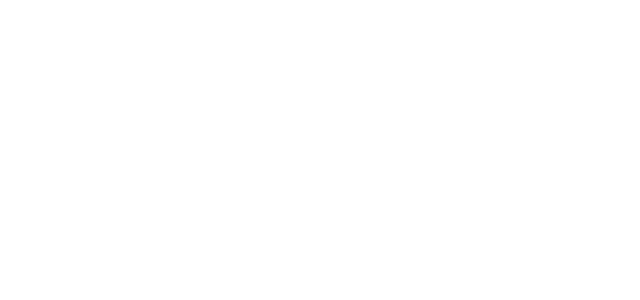
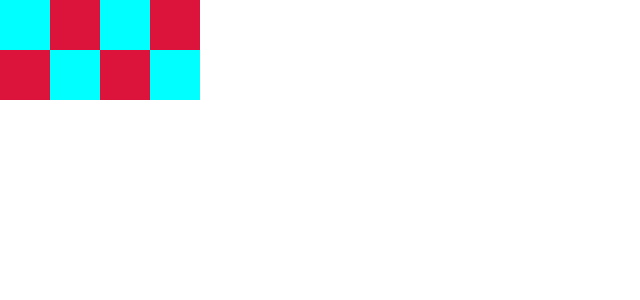
Before and after one commit to macadiz/bomber-guy-react, a React (Create React App) app: page / in a window 1280 px wide. Shown: the top 300 px of the page, without its empty margins (0-640 px from the left). Built offline with nearby package versions, Linux system fonts and the light colour scheme.

Commit message:
Basic map drawing

```diff
--- a/src/App.css
+++ b/src/App.css
@@ -1,38 +1,24 @@
-.App {
-  text-align: center;
+.map-grid {
+  display: flex;
+  flex-direction: column;
 }
 
-.App-logo {
-  height: 40vmin;
-  pointer-events: none;
+.map-row {
+  display: flex;
 }
 
-@media (prefers-reduced-motion: no-preference) {
-  .App-logo {
-    animation: App-logo-spin infinite 20s linear;
-  }
+.map-cell {
+  display: flex;
+  align-items: center;
+  justify-content: center;
+  width: 50px;
+  height: 50px;
 }
 
-.App-header {
-  background-color: #282c34;
-  min-height: 100vh;
-  display: flex;
-  flex-direction: column;
-  align-items: center;
-  justify-content: center;
-  font-size: calc(10px + 2vmin);
-  color: white;
+.tile-100 {
+  background-color: aqua;
 }
 
-.App-link {
-  color: #61dafb;
+.tile-110 {
+  background-color: crimson;
 }
-
-@keyframes App-logo-spin {
-  from {
-    transform: rotate(0deg);
-  }
-  to {
-    transform: rotate(360deg);
-  }
-}
--- a/src/App.tsx
+++ b/src/App.tsx
@@ -1,10 +1,75 @@
-import React from 'react';
-import './App.css';
+import React, { useEffect } from "react";
+import "./App.css";
+import useGameHandler from "./GameHandlerContext/Hook/useGameHandler";
+
+const defaultMapData = [
+  {
+    id: 1,
+    cells: [
+      {
+        id: 1,
+        value: 100,
+      },
+      {
+        id: 2,
+        value: 110,
+      },
+      {
+        id: 3,
+        value: 100,
+      },
+      {
+        id: 4,
+        value: 110,
+      },
+    ],
+  },
+  {
+    id: 2,
+    cells: [
+      {
+        id: 1,
+        value: 110,
+      },
+      {
+        id: 2,
+        value: 100,
+      },
+      {
+        id: 3,
+        value: 110,
+      },
+      {
+        id: 4,
+        value: 100,
+      },
+    ],
+  },
+];
 
 function App() {
+  const { setMap, mapData } = useGameHandler();
+
+  useEffect(() => {
+    setMap(defaultMapData);
+  }, [setMap]);
+
   return (
-    <div className="App">
-
+    <div className="map-grid">
+      {mapData.map((mapRow) => {
+        return (
+          <div className="map-row" key={`map-row-${mapRow.id}`}>
+            {mapRow.cells.map((mapCell) => {
+              return (
+                <div
+                  className={`map-cell tile-${mapCell.value}`}
+                  key={`map-row-${mapRow.id}-cell-${mapCell.id}`}
+                />
+              );
+            })}
+          </div>
+        );
+      })}
     </div>
   );
 }
--- a/src/GameHandlerContext/GameHandlerContext.tsx
+++ b/src/GameHandlerContext/GameHandlerContext.tsx
@@ -9,19 +9,24 @@
     x: 0,
     y: 0,
   },
-  mapData: [[]],
+  mapData: [],
   changePlayerPos: () => {},
+  setMap: () => {}
 };
 
 const GameHandlerContext = createContext<GameHandlerContextType>(defaultValue);
 
 const GameHandlerContextProvider: FC = ({ children }) => {
   const [playerPos, setPlayerPos] = useState<PlayerPosType>({ x: 0, y: 0 });
-  const [mapData, setMapData] = useState<MapDataType>([[]]);
+  const [mapData, setMapData] = useState<MapDataType>([]);
 
   const changePlayerPos = (x: number, y: number) => {
     setPlayerPos({ x, y });
   };
+
+  const setMap = (mapData: MapDataType) => {
+    setMapData(mapData);
+  }
 
   return (
     <GameHandlerContext.Provider
@@ -29,6 +34,7 @@
         playerPos,
         mapData,
         changePlayerPos,
+        setMap
       }}
     >
       {children}
```
Also changed, not shown: src/GameHandlerContext/GameHandlerContextType.ts (+13 -2 lines).
